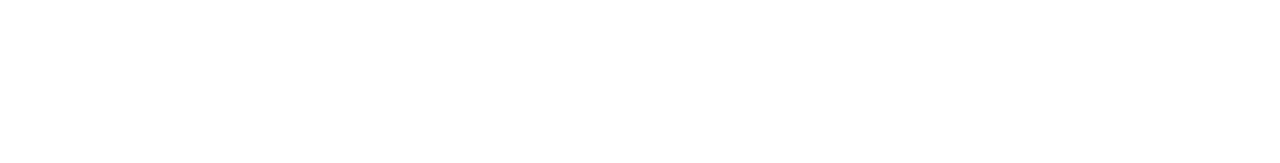
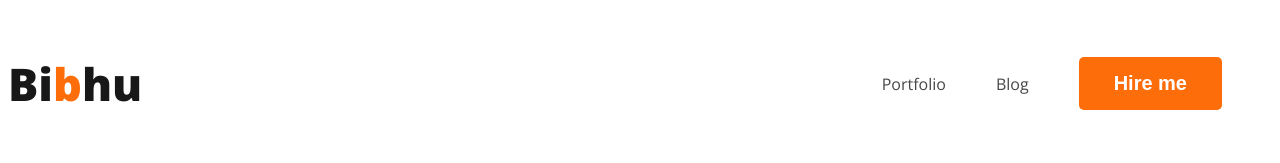
Before and after one commit to bibhu111/webdeveloper-portfolio, a plain HTML site: page index.html in a window 1280 px wide. Drawn offline with nearby package versions, Linux system fonts and the light colour scheme.

Commit message:
added nav

```diff
--- a/index.html
+++ b/index.html
@@ -4,10 +4,22 @@
     <meta charset="UTF-8">
     <meta name="viewport" content="width=device-width, initial-scale=1.0">
     <title>Web Developer portfolio</title>
+
+    <link rel="preconnect" href="https://fonts.googleapis.com">
+    <link rel="preconnect" href="https://fonts.gstatic.com" crossorigin>
+    <link href="https://fonts.googleapis.com/css2?family=Kanit:ital@1&family=Open+Sans:wght@300;600;800&display=swap" rel="stylesheet">
+    <link rel="stylesheet" href="styles/portfolio.css">
 </head>
 <body>
     <header>
-
+         <nav>
+            <h3 class="web-title">Bi<span class="primary-text">b</span>hu</h3>
+            <ul>
+             <li><a href="">Portfolio</a></li>
+             <li><a href="">Blog</a></li>
+             <li><button class="primary-butt">Hire me</button></li>
+            </ul>
+         </nav>
     </header>
     <main>
 
--- /dev/null
+++ b/styles/portfolio.css
@@ -0,0 +1,45 @@
+nav {
+    display: flex;
+    justify-content: space-between;
+    align-items: center;
+}
+body{
+    font-family: 'Kanit', sans-serif;
+    font-family: 'Open Sans', sans-serif;
+}
+.web-title{
+    color: #181818;
+font-size: 45px;
+font-style: normal;
+font-weight: 800;
+}
+.primary-text{
+    color: #FD6E0A;
+}
+nav>ul{
+    display: flex;
+    align-items: center;
+
+}
+nav li{
+    list-style: none;
+    margin-right: 50px;
+
+}
+nav a{
+    text-decoration: none;
+    color: #474747;
+
+
+}
+.primary-butt{
+    border-radius: 5px;
+background: #FD6E0A;
+border: 0px;
+color: white;
+font-size: 20px;
+font-style: normal;
+font-weight: 700;
+padding: 15px 35px;
+
+}
```
